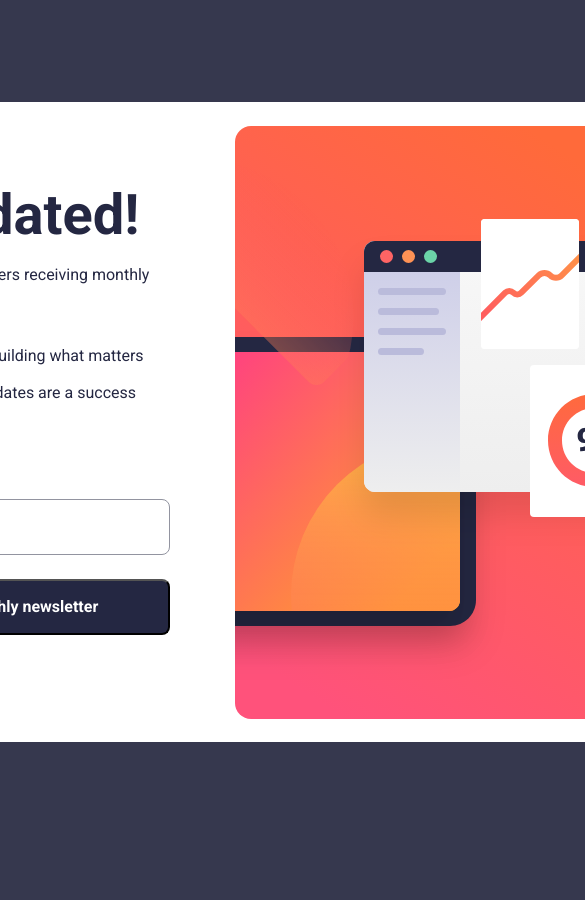
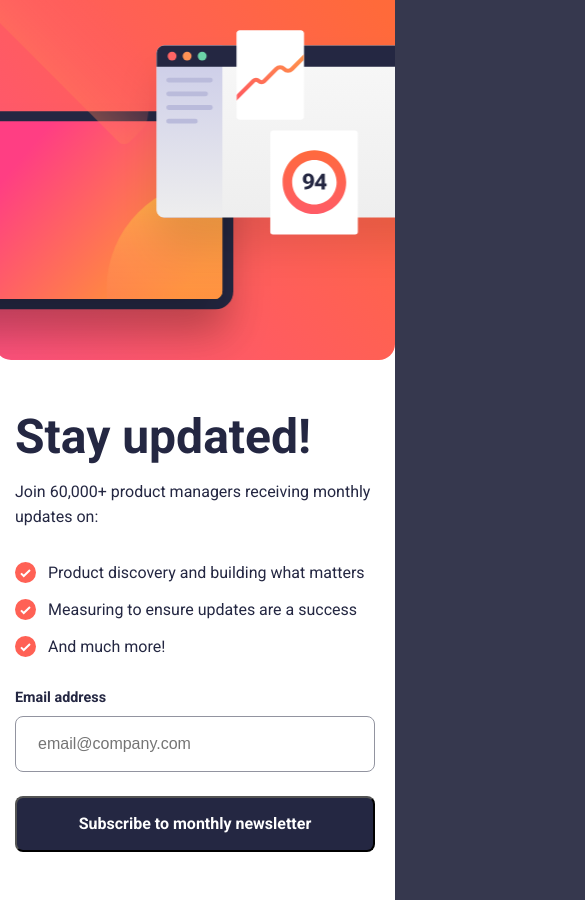
Before and after one commit to GopiWebDev/newsletter-form, a plain HTML site: page index.html in a window 390 px wide. Shown: the top 900 px of the page, 585 px wide, since content can reach past the window. Before the commit the page ends 844 px from the top, so only its background shows below. Drawn offline with Linux system fonts and the light colour scheme.

Commit message:
added responsiveness

```diff
--- a/index.html
+++ b/index.html
@@ -11,6 +11,7 @@
   <body>
     <main>
       <div class="card" data-card>
+        <div class="image"></div>
         <div class="text">
           <h1>Stay updated!</h1>
           <p class="join">
@@ -46,9 +47,6 @@
             <button class="subscribe">Subscribe to monthly newsletter</button>
           </form>
         </div>
-        <div class="image">
-          <img src="./assets/images/illustration-sign-up-desktop.svg" alt="" />
-        </div>
       </div>
 
       <div data-success class="error-hide">
--- a/style.css
+++ b/style.css
@@ -38,7 +38,16 @@ main {
   border-radius: 2.25em;
   padding: 24px 24px 24px 63px;
   display: flex;
+  flex-direction: row-reverse;
   justify-content: space-between;
+}
+
+.image {
+  height: 100%;
+  width: 25em;
+  background-image: url(./assets/images/illustration-sign-up-desktop.svg);
+  background-repeat: no-repeat;
+  background-position: center;
 }
 
 .text {
@@ -179,3 +188,36 @@ li {
 .dismiss {
   width: 100%;
 }
+
+@media (max-width: 950px) {
+  .card {
+    height: 900px;
+    width: 25em;
+    display: flex;
+    flex-direction: column;
+    align-items: center;
+    justify-content: start;
+    padding: 0;
+    overflow: hidden;
+    border-radius: 0;
+  }
+
+  .image {
+    width: 400px;
+    height: 40%;
+    background-image: url(./assets/images/illustration-sign-up-mobile.svg);
+    background-position: center;
+    background-repeat: no-repeat;
+    background-size: cover;
+    border-radius: 0 0 1em 1em;
+  }
+
+  .text {
+    padding: 0 0.5em;
+  }
+
+  .text h1 {
+    font-size: 3em;
+    margin-top: 1em;
+  }
+}
```
